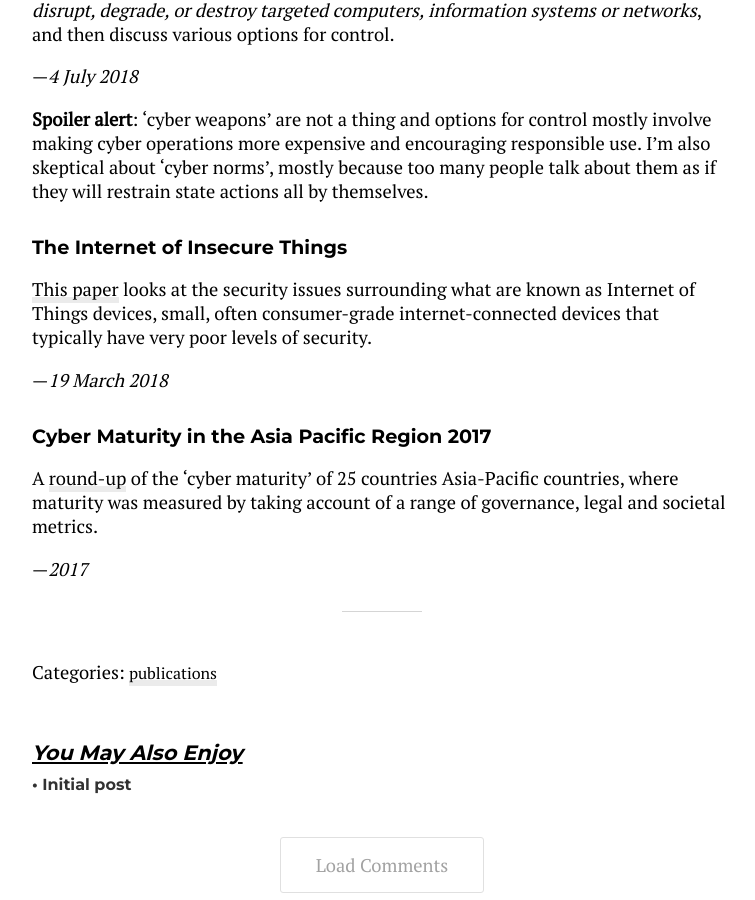
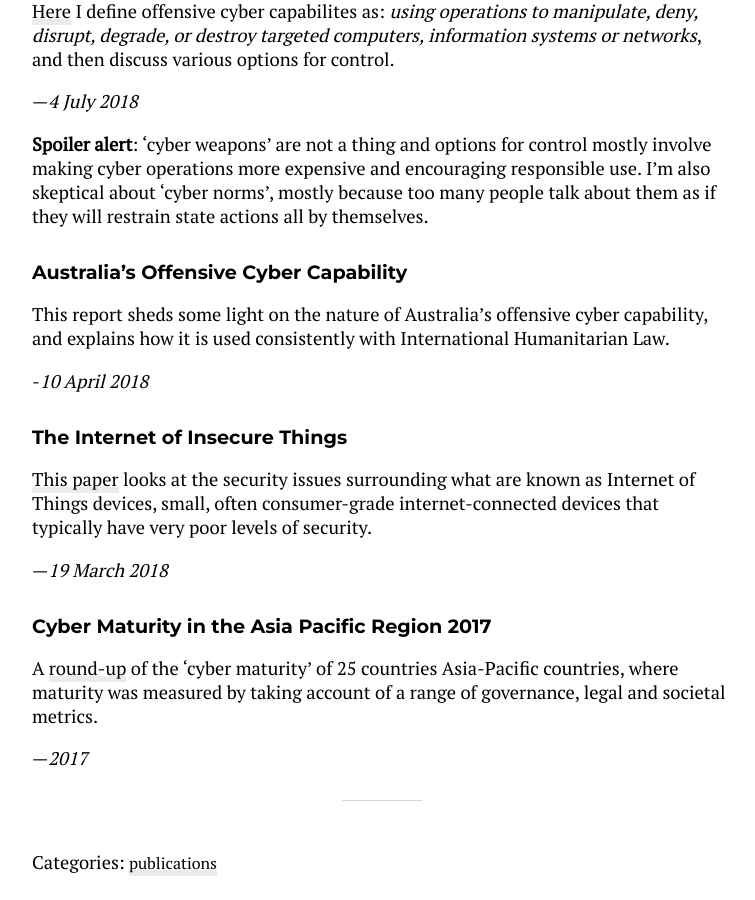
Before and after one commit to tomatospy/tomatospy.github.io, a Jekyll site: the page built from writings.md, in a window 1280 px wide and 900 px high, scrolled down 8595 px. Shown: the whole window, without its empty margins (258-1013 px from the left). Built offline with Jekyll 4.4.1, drawn with Linux system fonts in a browser that asks for light colours; nearby versions of some CDN libraries; some of the changed text lies outside the part shown.

Commit message:
added Aus Off Cyber capability

```diff
--- a/writings.md
+++ b/writings.md
@@ -226,6 +226,12 @@ Twitter released a data set of accounts and tweets that it had determined where
 
 **Spoiler alert**: 'cyber weapons' are not a thing and options for control mostly involve making cyber operations more expensive and encouraging responsible use. I'm also skeptical about 'cyber norms', mostly because too many people talk about them as if they will restrain state actions all by themselves.
 
+##### [Australia’s Offensive Cyber Capability](https://www.aspi.org.au/report/australias-offensive-cyber-capability)
+
+This report sheds some light on the nature of Australia’s offensive cyber capability, and explains how it is used consistently with International Humanitarian Law.
+
+-*10 April 2018*
+
 ##### [The Internet of Insecure Things](https://www.aspi.org.au/report/InternetOfInsecureThings)
 
 [This paper](https://www.aspi.org.au/report/InternetOfInsecureThings) looks at the security issues surrounding what are known as Internet of Things devices, small, often consumer-grade internet-connected devices that typically have very poor levels of security.
```
